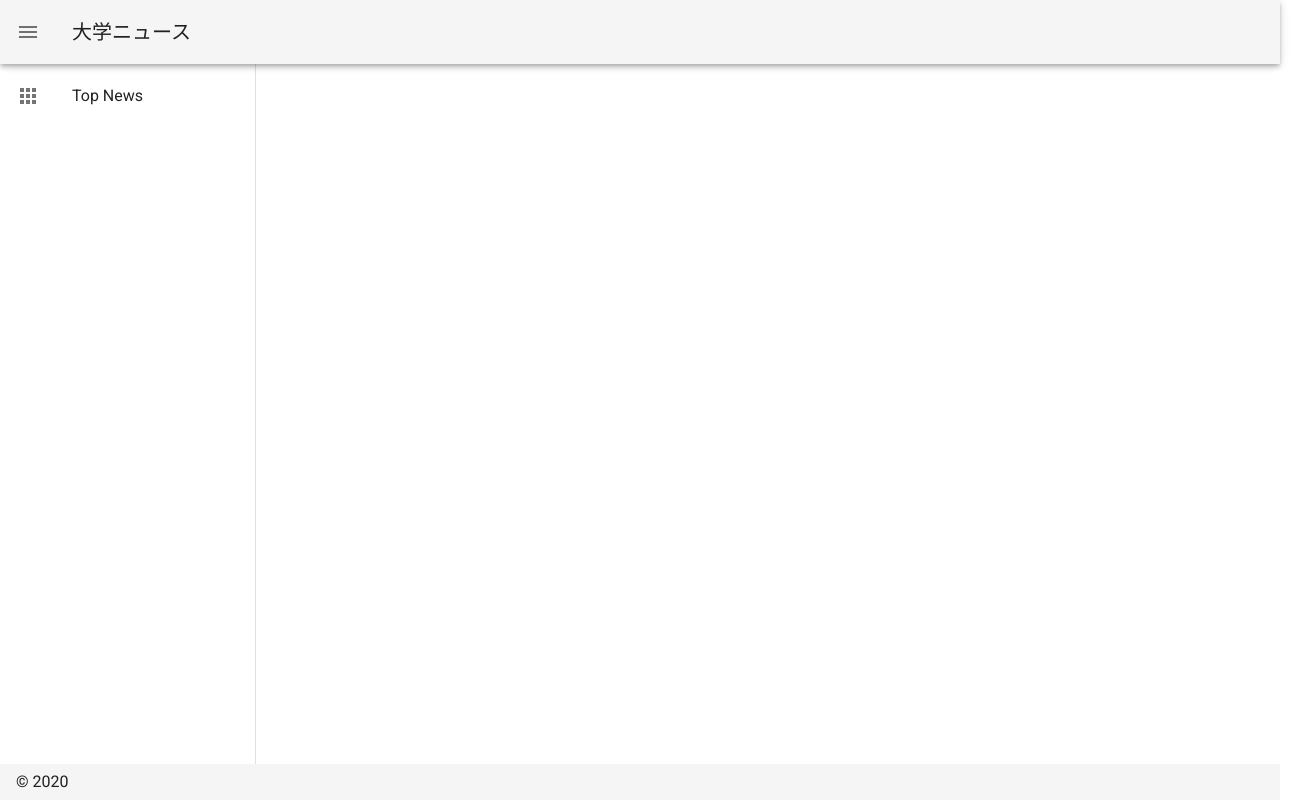
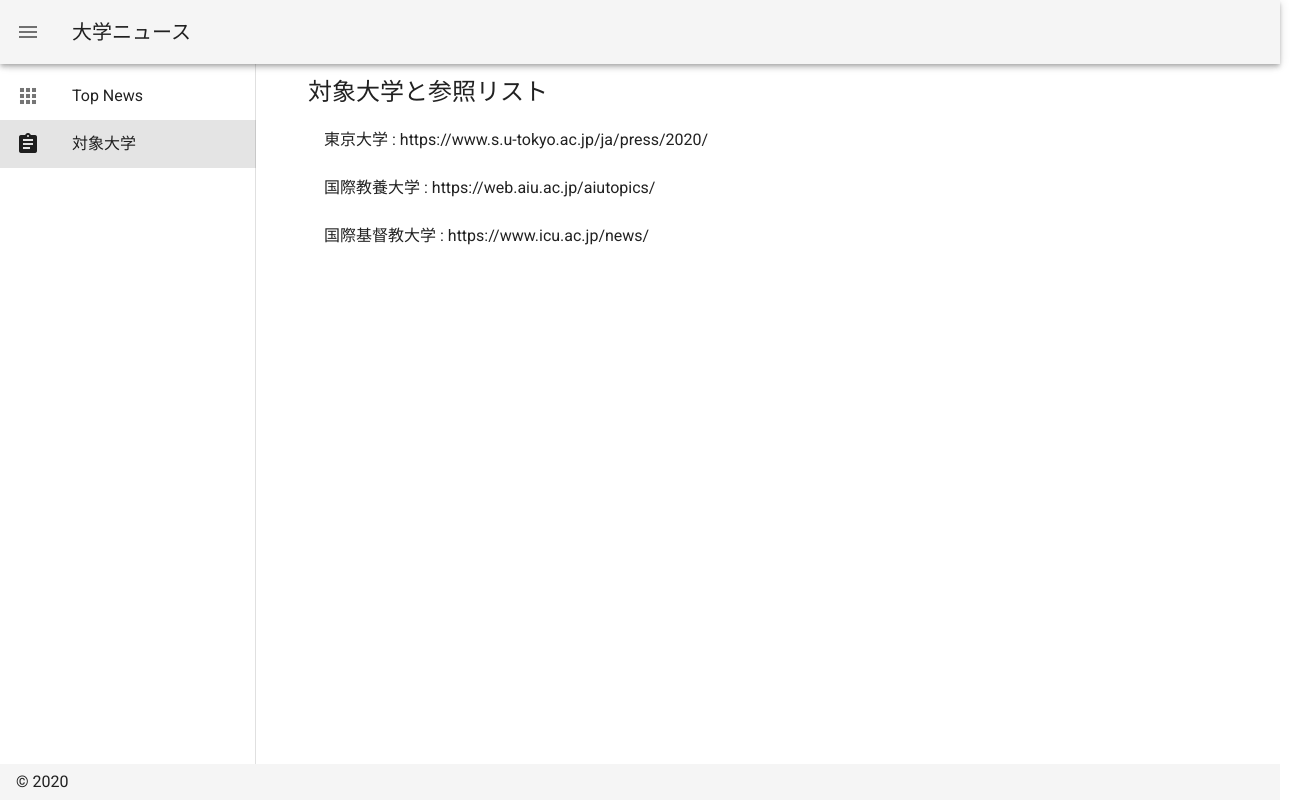
Before and after one commit to codeforuniv/univ_news, a Nuxt app in the folder src/: page /info in a window 1280 px wide. Shown: the whole page, 1308 px wide, since content can reach past the window. Built offline with nearby package versions, Linux system fonts and the light colour scheme.

Commit message:
データ取得参照ページの作成

```diff
--- a/src/layouts/default.vue
+++ b/src/layouts/default.vue
@@ -45,6 +45,11 @@
           icon: 'mdi-apps',
           title: 'Top News',
           to: '/'
+        },
+        {
+          icon: 'mdi-clipboard-text',
+          title: '対象大学',
+          to: '/info'
         }
       ],
       title: '大学ニュース'
--- /dev/null
+++ b/src/pages/info.vue
@@ -0,0 +1,35 @@
+<template>
+  <v-container class="mx-10">
+    <v-row class="headline">対象大学と参照リスト</v-row>
+    <v-row justify="left">
+      <v-list>
+        <v-list-item v-for="(item, i) in items" :key="i">
+          {{ item.name }} : {{ item.url }}
+        </v-list-item>
+      </v-list>
+    </v-row>
+  </v-container>
+</template>
+
+<script>
+export default {
+  data() {
+    return {
+      items: [
+        {
+          name: '東京大学',
+          url: 'https://www.s.u-tokyo.ac.jp/ja/press/2020/'
+        },
+        {
+          name: '国際教養大学',
+          url: 'https://web.aiu.ac.jp/aiutopics/'
+        },
+        {
+          name: '国際基督教大学',
+          url: 'https://www.icu.ac.jp/news/'
+        }
+      ]
+    }
+  }
+}
+</script>
```
